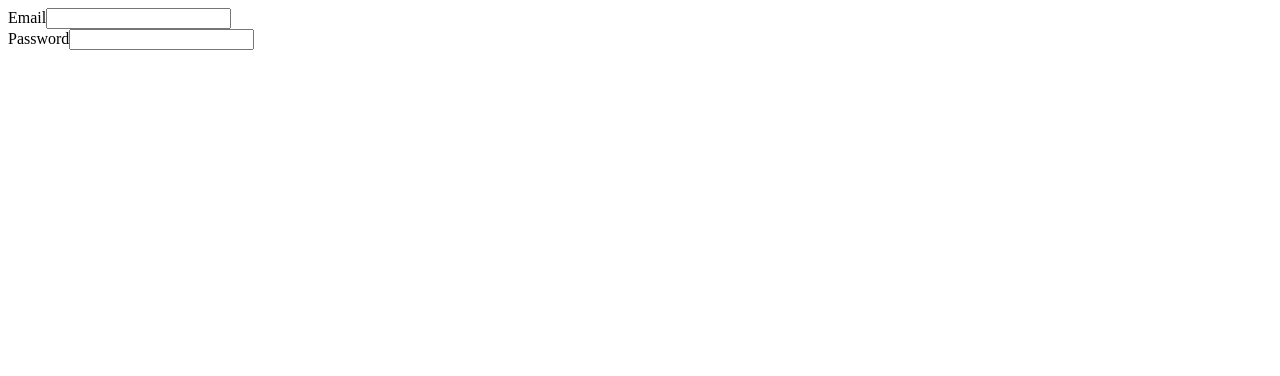
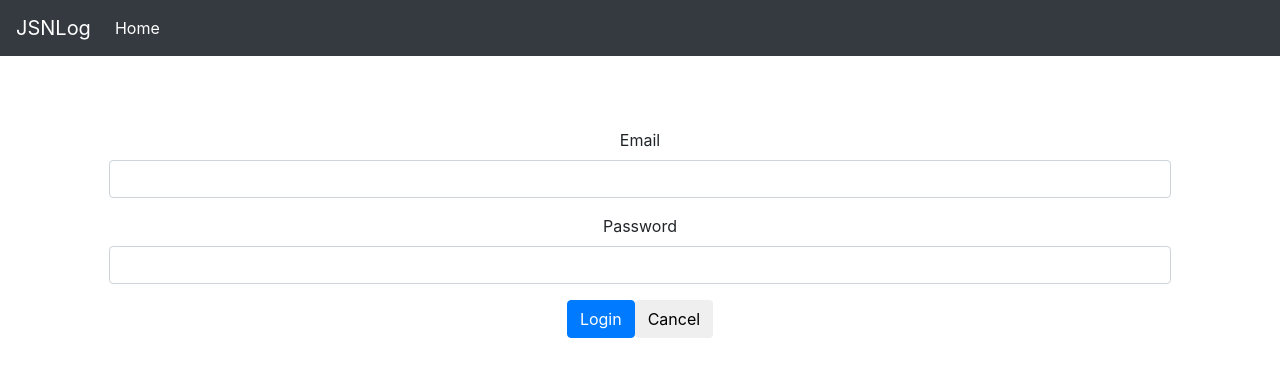
Before and after one commit to jernejk/JSNLog, an Angular app in the folder JSNLog.Web/: page /login in a window 1280 px wide. Shown: the top 376 px of the page. Built offline with nearby package versions, Linux system fonts and the light colour scheme.

Commit message:
Added bootstrap 4

```diff
--- a/JSNLog.Web/package.json
+++ b/JSNLog.Web/package.json
@@ -21,7 +21,9 @@
     "@angular/platform-browser": "^5.2.0",
     "@angular/platform-browser-dynamic": "^5.2.0",
     "@angular/router": "^5.2.0",
+    "bootstrap": "^4.0.0",
     "core-js": "^2.4.1",
+    "ngx-bootstrap": "^2.0.2",
     "rxjs": "^5.5.6",
     "zone.js": "^0.8.19"
   },
--- a/JSNLog.Web/src/app/app.component.html
+++ b/JSNLog.Web/src/app/app.component.html
@@ -1 +1,21 @@
-<router-outlet></router-outlet>
+<nav class="navbar navbar-expand-md navbar-dark bg-dark fixed-top">
+  <a class="navbar-brand" href="#">JSNLog</a>
+  <button class="navbar-toggler" type="button" data-toggle="collapse" data-target="#navbarsExampleDefault" aria-controls="navbarsExampleDefault"
+    aria-expanded="false" aria-label="Toggle navigation">
+    <span class="navbar-toggler-icon"></span>
+  </button>
+
+  <div class="collapse navbar-collapse" id="navbarsExampleDefault">
+    <ul class="navbar-nav mr-auto">
+      <li class="nav-item active">
+        <a class="nav-link" [routerLink]="['/']">Home</a>
+      </li>
+    </ul>
+  </div>
+</nav>
+
+<main role="main" class="container">
+  <div class="starter-template">
+    <router-outlet></router-outlet>
+  </div>
+</main>
--- a/JSNLog.Web/src/app/login/login.component.html
+++ b/JSNLog.Web/src/app/login/login.component.html
@@ -2,12 +2,15 @@
   <form>
     <div class="form-group">
       <label for="email">Email</label>
-      <input id="email" name="email" type="email" class="form-input" />
+      <input id="email" name="email" type="email" class="form-control" />
     </div>
 
     <div class="form-group">
-        <label for="password">Password</label>
-        <input id="password" name="password" type="password" class="form-input" />
-      </div>
+      <label for="password">Password</label>
+      <input id="password" name="password" type="password" class="form-control" />
+    </div>
+
+    <button class="btn btn-primary" type="button">Login</button>
+    <button class="btn" type="button">Cancel</button>
   </form>
 </div>
--- a/JSNLog.Web/src/styles.css
+++ b/JSNLog.Web/src/styles.css
@@ -1 +1,12 @@
 /* You can add global styles to this file, and also import other style files */
+body {
+    padding-top: 5rem;
+}
+.starter-template {
+    padding: 3rem 1.5rem;
+    text-align: center;
+}
+
+ul {
+    list-style-type: none;
+  }
```
Also changed, not shown: JSNLog.Web/src/app/welcome/welcome.component.html (+5 -3 lines), JSNLog.Web/.angular-cli.json, 1 other file (tests, documents, lock files or other folders).
